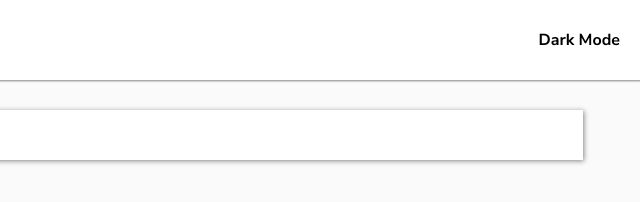
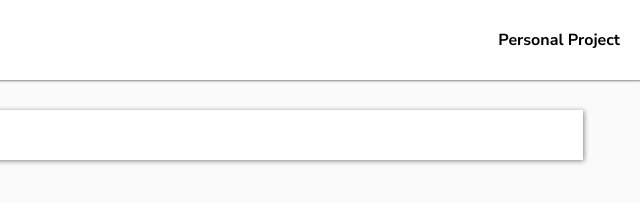
Before and after one commit to Sleepyhead29/countries-api, a plain HTML site: page index.html in a window 1280 px wide. Shown: the full height of the page, 640-1280 px from the left. Drawn offline with Linux system fonts and the light colour scheme.

Commit message:
Update index.html

```diff
--- a/index.html
+++ b/index.html
@@ -18,7 +18,7 @@
 <body>
     <header>
         <a href="index.html"><h3>Where in the world?</h3></a>
-        <h4>Dark Mode</h4>
+        <h4>Personal Project</h4>
     </header>
     <div id="search-area">
         <input type="text" id="inputField" placeholder="Search for a country...">
```
